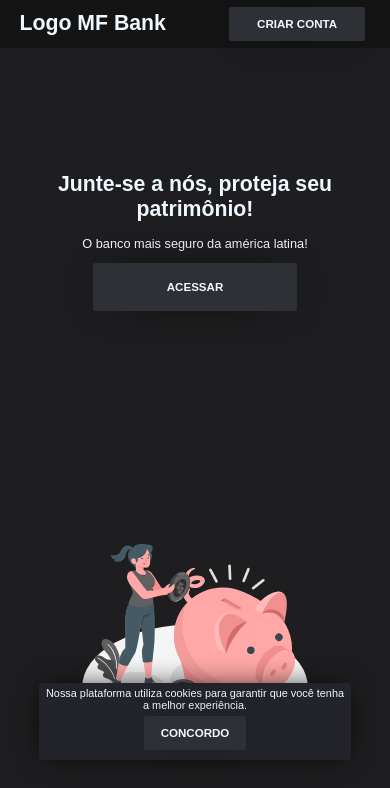
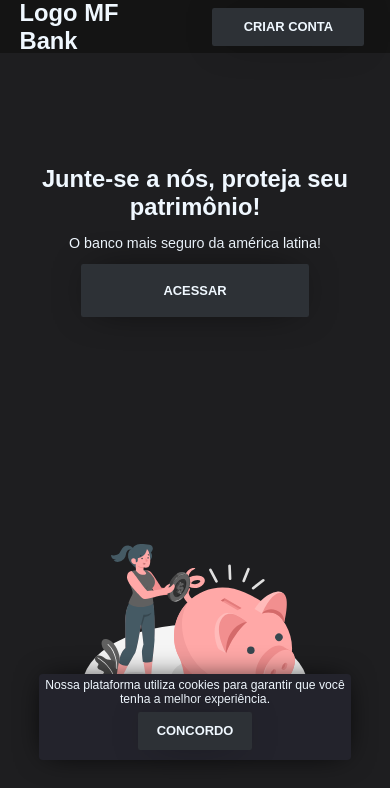
Before and after one commit to FabricioSobrinho/MF-Bank, a React (Vite) app: page / in a window 390 px wide. Shown: the top 788 px of the page. Built offline with nearby package versions, Linux system fonts and the light colour scheme.

Commit message:
Chore: correct responsivity

```diff
--- a/src/index.css
+++ b/src/index.css
@@ -32,11 +32,11 @@ body {
 
 @media (max-width: 900px) {
   html {
-    font-size: 50%;
+    font-size: 55%;
   }
 }
 @media (max-width: 600px) {
   html {
-    font-size: 42.5%;
+    font-size: 47.5%;
   }
 }
```
